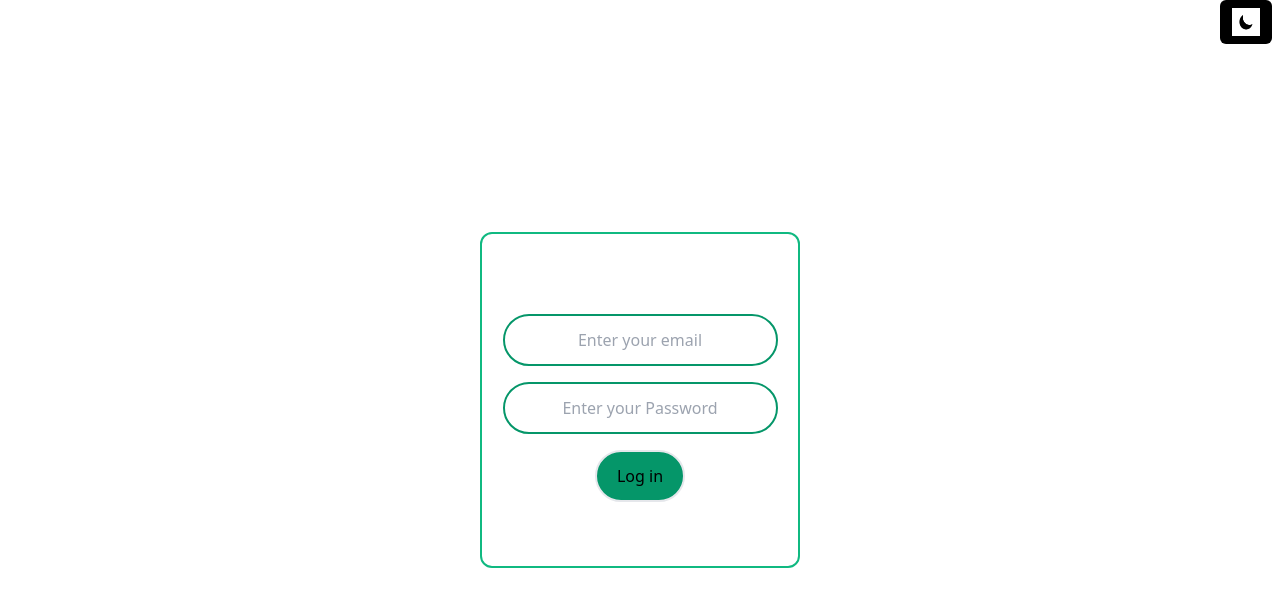
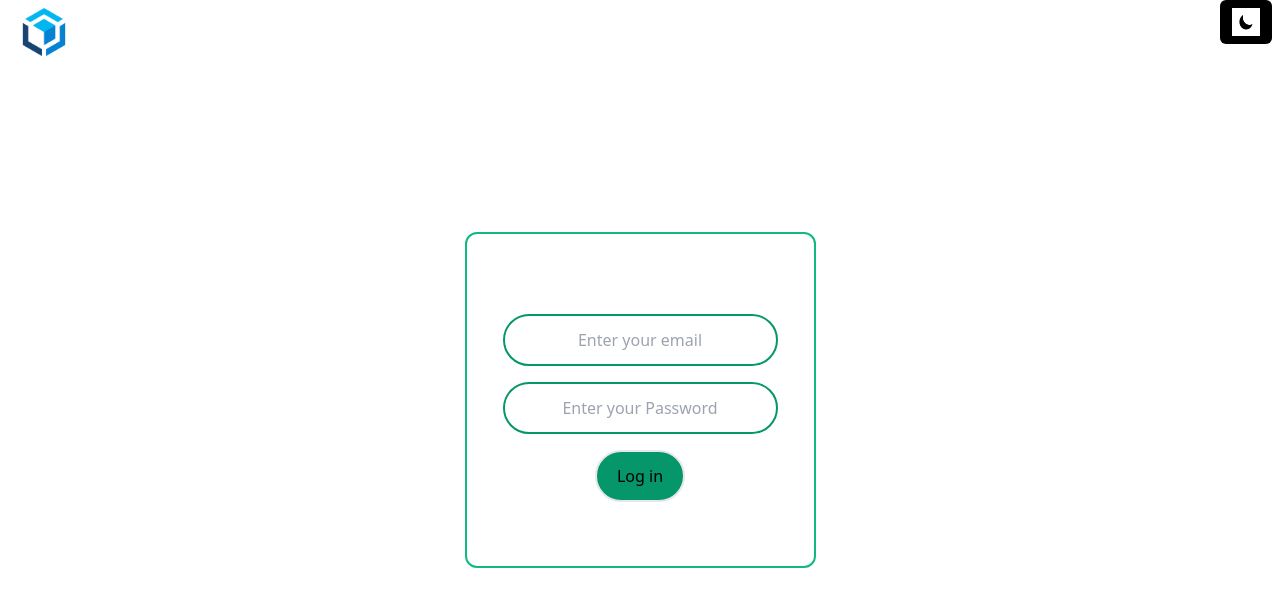
Before and after one commit to soumik7063/manage-yor-employee, a React (Vite) app: page / in a window 1280 px wide. Shown: the top 606 px of the page. Built offline with nearby package versions, Linux system fonts and the light colour scheme.

Commit message:
logo added

```diff
--- a/src/components/Auth/Login.jsx
+++ b/src/components/Auth/Login.jsx
@@ -15,7 +15,7 @@ const Login = ({handleLogin}) => {
 
   return (
     <div className='flex h-screen een items-center justify-center bg-white dark:bg-gray-800 transition-colors duration-500 ease-in-out'>
-        <div className='border-2 w-3/12 border-emerald-500 rounded-xl' >
+        <div className='border-2 w-auto border-emerald-500 rounded-xl' >
             <form
               onSubmit={(e)=>{
                 SubmitHandler(e);
--- a/src/components/Navbar/Navbar.jsx
+++ b/src/components/Navbar/Navbar.jsx
@@ -23,6 +23,9 @@ const Navbar = () => {
         checked={theme === 'dark'}
         className="rounded-md px-3"
       /> */}
+      <a
+      className="absolute left-2 bg-white dark:bg-gray-800 px-3 py-2 rounded-md"
+       href=""><img className="h-12" src="/logo.png" alt="" /></a>
       <button
       className="absolute right-2 bg-black text-white dark:bg-white dark:text-black px-3 py-2 rounded-md"
       onClick={togglebtn}>{isDarkmode? <img className="h-7 w-7 transition-all duration-500 ease-in-out" src="/moon.png" alt="" />: <img className="w-7 h-7 transition-all duration-500 ease-in-out" src="/sun.jpg" alt="" /> }</button>
```
Also changed, not shown: public/logo.png (added).
